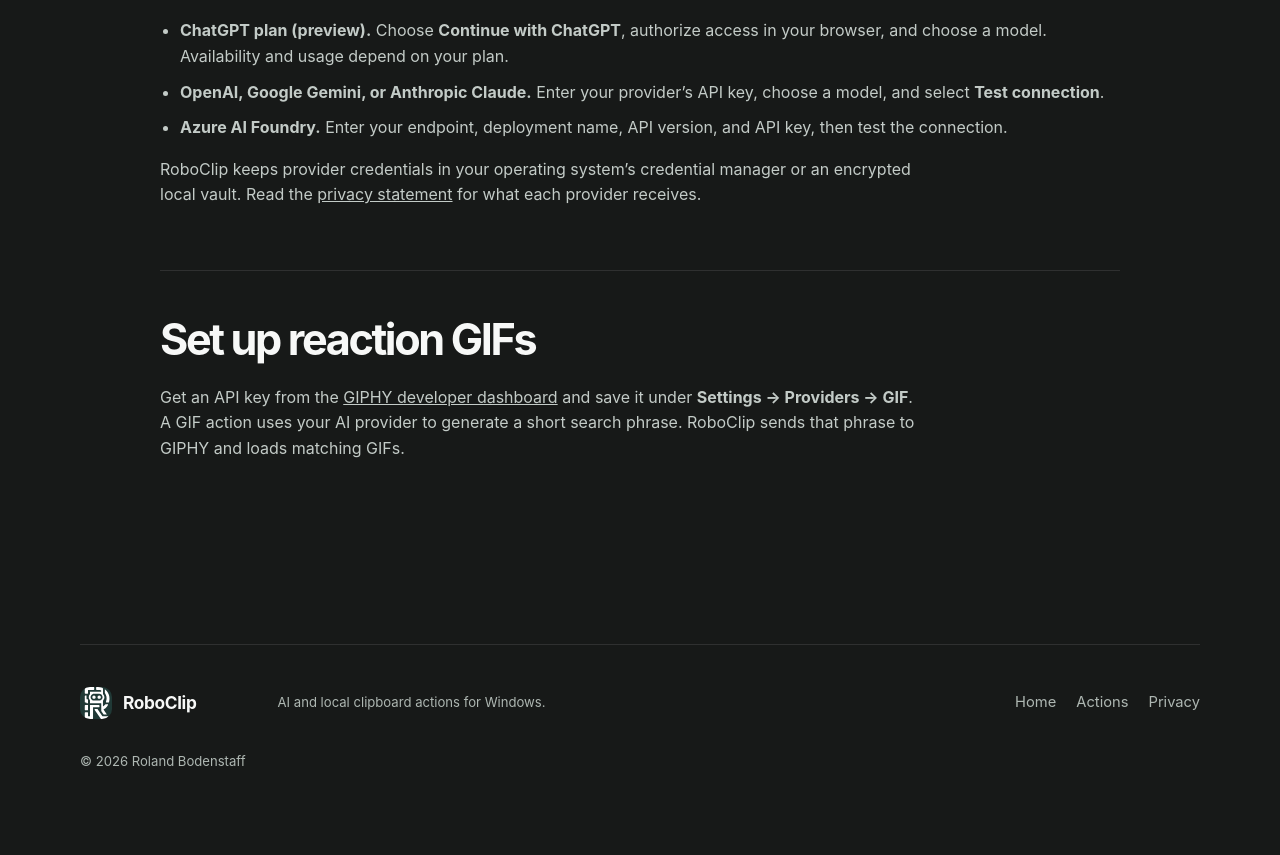
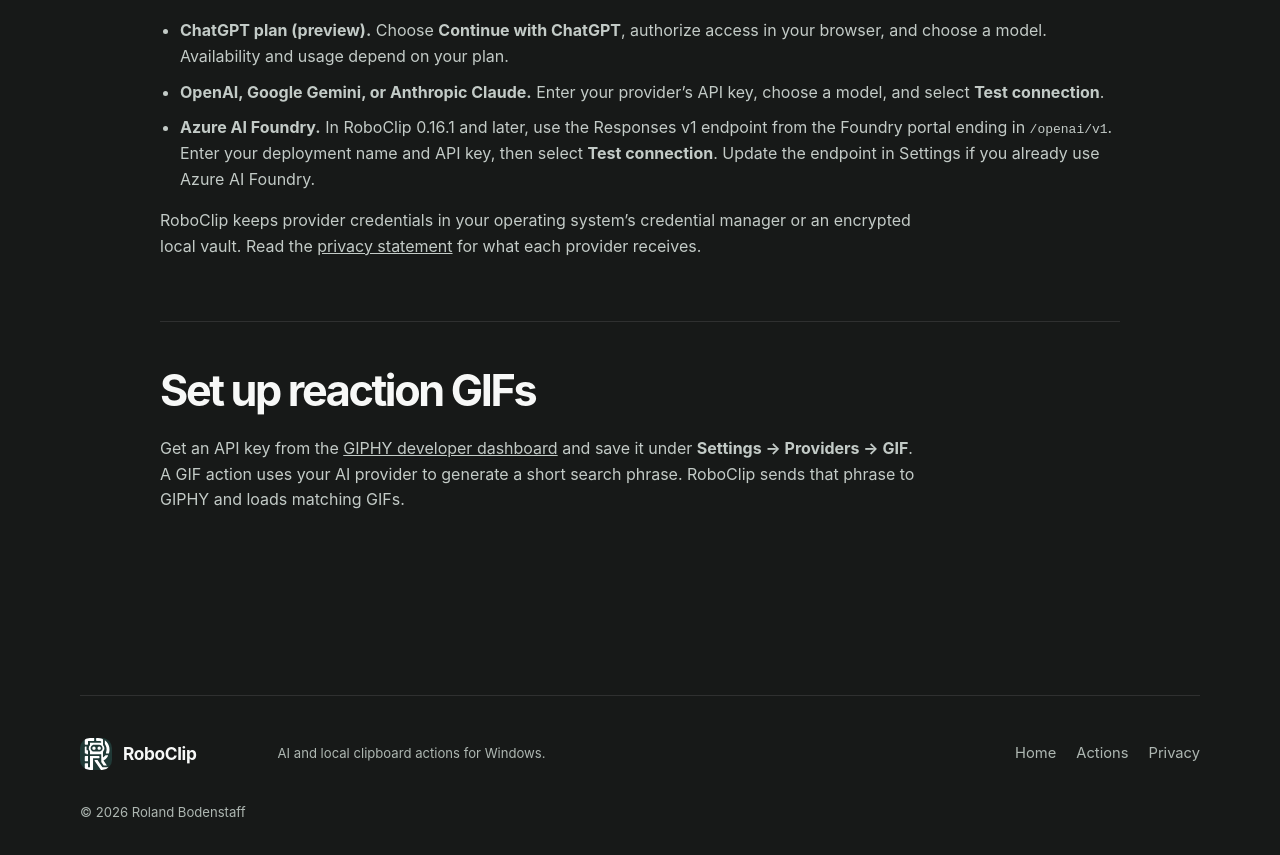
Before and after one commit to rolandbodenstaff/roboclip-site, a plain HTML site: page providers.html in a window 1280 px wide. Shown: the part 976-1831 px from the top of the page. Before the commit the page ends 1790 px from the top, so only its background shows below. Drawn offline with Linux system fonts and the light colour scheme.

Commit message:
Document the Azure Responses v1 endpoint

```diff
--- a/providers.html
+++ b/providers.html
@@ -47,7 +47,7 @@
         <ul class="tip-list">
           <li><strong>ChatGPT plan (preview).</strong> Choose <strong>Continue with ChatGPT</strong>, authorize access in your browser, and choose a model. Availability and usage depend on your plan.</li>
           <li><strong>OpenAI, Google Gemini, or Anthropic Claude.</strong> Enter your provider’s API key, choose a model, and select <strong>Test connection</strong>.</li>
-          <li><strong>Azure AI Foundry.</strong> Enter your endpoint, deployment name, API version, and API key, then test the connection.</li>
+          <li><strong>Azure AI Foundry.</strong> In RoboClip 0.16.1 and later, use the Responses v1 endpoint from the Foundry portal ending in <code>/openai/v1</code>. Enter your deployment name and API key, then select <strong>Test connection</strong>. Update the endpoint in Settings if you already use Azure AI Foundry.</li>
         </ul>
         <p>RoboClip keeps provider credentials in your operating system’s credential manager or an encrypted local vault. Read the <a href="privacy.html">privacy statement</a> for what each provider receives.</p>
       </section>
```
